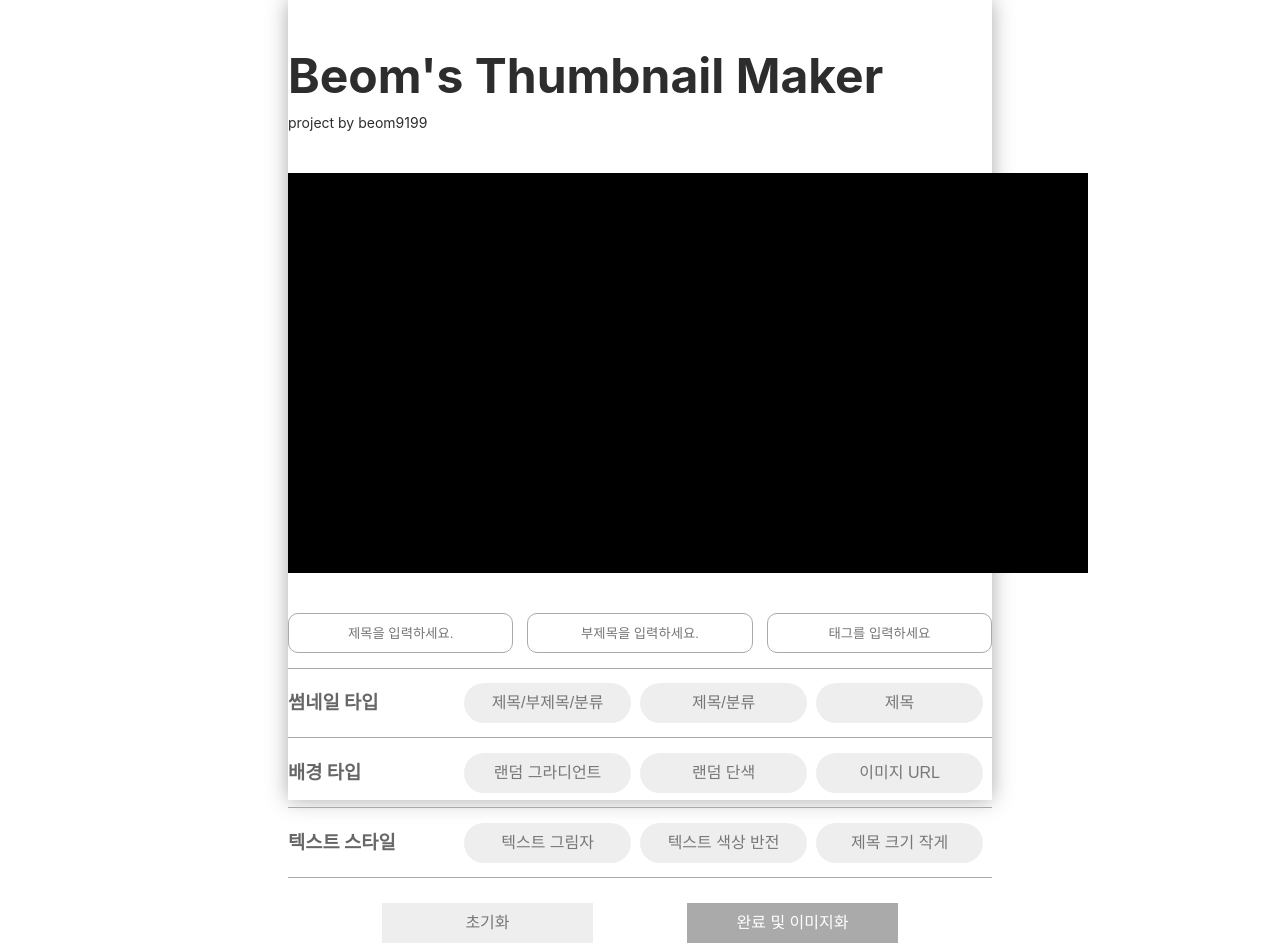
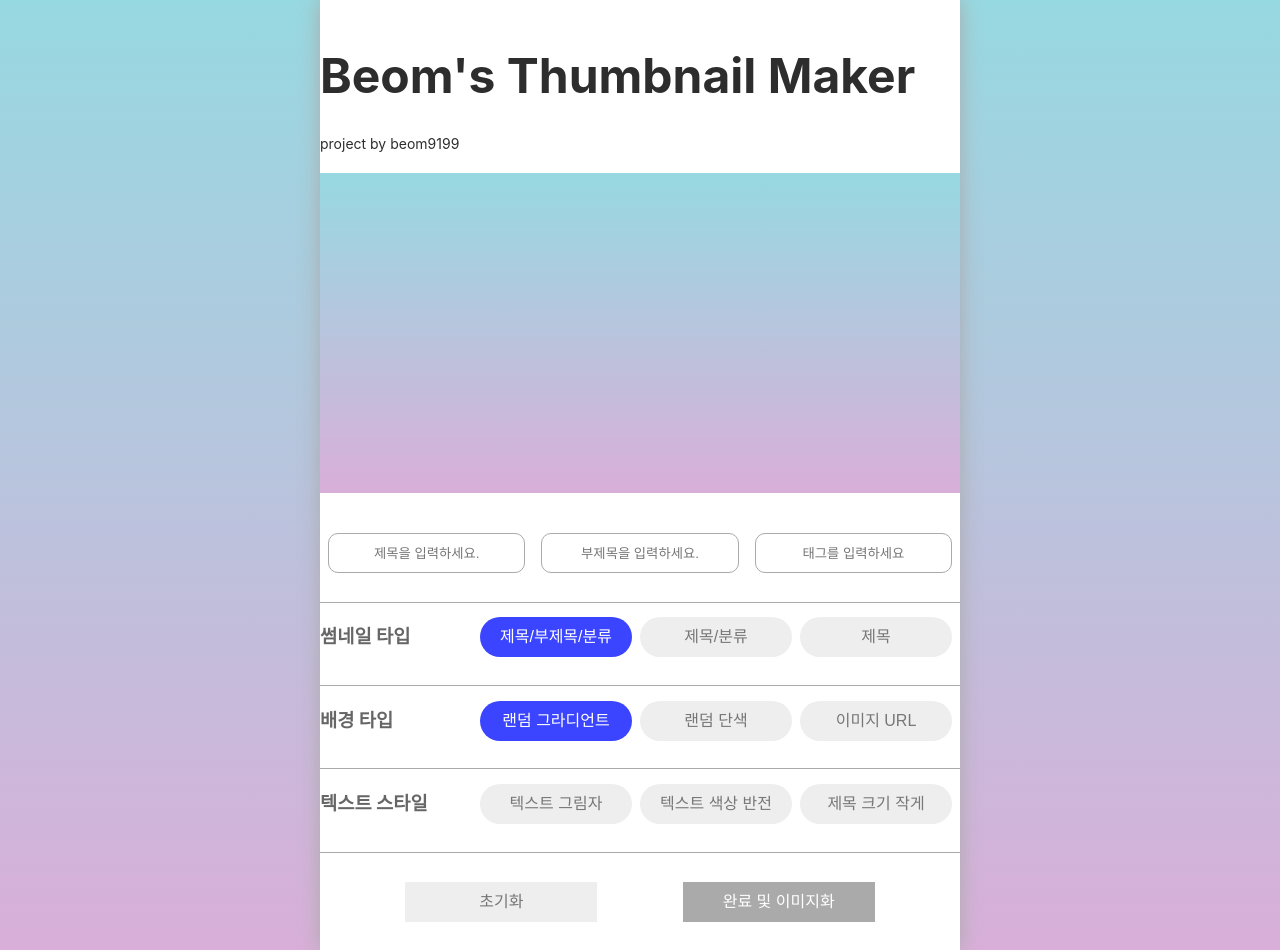
Before and after one commit to rlaqja9199/thumbnail-maker, a React (Create React App) app: page / in a window 1280 px wide. Built offline with nearby package versions, Linux system fonts and the light colour scheme.

Commit message:
버튼 및 배경 진행중

```diff
--- a/src/App.css
+++ b/src/App.css
@@ -4,6 +4,7 @@
   box-sizing: border-box;
   vertical-align: middle;
   outline: none;
+  height: 100%;
 }
 a { text-decoration: none; color: inherit; }
 li { list-style: none;}
@@ -13,20 +14,21 @@ body {
     line-height: 1.5;
     color: #2d2d2d;
   }
-
 .App {
   width: 100%;
+  height: 950px;
 }
 #makeBox{
   margin: 0 auto;
-  width: 55vw;
-  height: 100vh;
+  width: 50vw;
+  height: 100%;
   box-shadow: 0px 0px 20px #aaa;
+  background: #fff;
 }
 .inner{
   display: flex;
   flex-direction: column;
-  max-width: 800px;
+  max-width: 700px;
   margin: 0 auto;
 }
 #titleBox {
@@ -38,7 +40,7 @@ body {
 #textBox{
 width: 100%;
 display: flex;
-justify-content: space-between;
+justify-content: center;
 }
 #textBox input{
   width: 32%;
@@ -46,6 +48,7 @@ justify-content: space-between;
   border-radius: 10px;
   border: 1px solid #aaa;
   text-align: center;
+  margin: 0 8px;
 }
 ul{
   width: 100%;
@@ -99,7 +102,7 @@ button {
   display: flex;
   justify-content: space-evenly;
   width: 100%;
-  margin-top: 10px;
+  margin: 14px 0;
 }
 #btnDiv button{
   width: 30%;
@@ -123,7 +126,5 @@ button:hover{
 
 
 canvas{
-  width: 800px;
-  height: 400px;
   margin-bottom: 40px;
 }
--- a/src/App.js
+++ b/src/App.js
@@ -3,43 +3,152 @@ import './App.css';
 
 function App() {
   const canvasRef = useRef(null);
-  const [canvasTag, setCanvasTag] = useState([]);
-
+  const [bgColor, setBgColor] = useState();
+  const [bgType, setBgType] = useState(1);
+  const [thumbType, setThumbType] = useState("1");
+  const [title, setTitle] = useState("");
+  const [subTitle,setSubTitle] = useState("");
+  const [tag, setTag] = useState("");
+  const gradientList = [
+  "linear-gradient(45deg, #ff9a9e 0%, #fad0c4 99%, #fad0c4 100%)",
+  "linear-gradient(to top, #a18cd1 0%, #fbc2eb 100%)",
+  "linear-gradient(to top, #fad0c4 0%, #ffd1ff 100%)",
+  "linear-gradient(to top, #fbc2eb 0%, #a6c1ee 100%)",
+  "linear-gradient(to top, #fdcbf1 0%, #fdcbf1 1%, #e6dee9 100%)",
+  "linear-gradient(120deg, #a1c4fd 0%, #c2e9fb 100%)",
+  "linear-gradient(120deg, #fccb90 0%, #d57eeb 100%)",
+  "linear-gradient(120deg, #e0c3fc 0%, #8ec5fc 100%)",
+  "linear-gradient(to right, #4facfe 0%, #00f2fe 100%)",
+  "linear-gradient(to top, #a8edea 0%, #fed6e3 100%)",
+  "linear-gradient(to top, #d299c2 0%, #fef9d7 100%)",
+  "linear-gradient(to top, #fddb92 0%, #d1fdff 100%)",
+  "linear-gradient(to top, #9890e3 0%, #b1f4cf 100%)",
+  "linear-gradient(to top, #ebc0fd 0%, #d9ded8 100%)",
+  "linear-gradient(to right, #e4afcb 0%, #b8cbb8 0%, #b8cbb8 0%, #e2c58b 30%, #c2ce9c 64%, #7edbdc 100%)",
+  "linear-gradient(to right, #eea2a2 0%, #bbc1bf 19%, #57c6e1 42%, #b49fda 79%, #7ac5d8 100%)",
+  "linear-gradient(to top, #fff1eb 0%, #ace0f9 100%)",
+  "linear-gradient(to top, #feada6 0%, #f5efef 100%)",
+  "linear-gradient(to top, #c1dfc4 0%, #deecdd 100%)",
+  "linear-gradient(-20deg, #e9defa 0%, #fbfcdb 100%)",
+  "linear-gradient(to right, #74ebd5 0%, #9face6 100%)",
+  "linear-gradient(to top, #9795f0 0%, #fbc8d4 100%)",
+  "linear-gradient(to top, #3f51b1 0%, #5a55ae 13%, #7b5fac 25%, #8f6aae 38%, #a86aa4 50%, #cc6b8e 62%, #f18271 75%, #f3a469 87%, #f7c978 100%)",
+  "linear-gradient(to top, #d9afd9 0%, #97d9e1 100%)",
+  "linear-gradient(to right, #92fe9d 0%, #00c9ff 100%)",
+  "linear-gradient(to top, #dad4ec 0%, #dad4ec 1%, #f3e7e9 100%)"
+  ]
+  const colorList = [
+    "#47B5FF",
+    "#DFF6FF",
+    "#FFD384",
+    "#FFA1CF",
+    "#D0B8A8",
+    "#7D6E83",
+    "#C7F2A4",
+    "#AEBDCA",
+    "#7895B2",
+    "#FBF2CF",
+    "#367E18",
+    "#CC3636",
+    "#5CB8E4",
+    "#F2F2F2",
+    "#BFACE0",
+    "#EBC7E8",
+    "#FA9494",
+    "#42855B",
+    "#90B77D",
+    "#D2D79F",
+    "#F5C7A9",
+    "#FFB200",
+    "#224B0C",
+    "#820000",
+    "#3B9AE1",
+    "#FEC260",
+  ]
+  const typeThumbNail = (e)=>{
+    setThumbType(
+      e.target.value ==="1"? "1" : (e.target.value === "2"? "2" : "3")
+      )
+    console.log(thumbType);
+    console.log(e.target.value)
+  }
+  const randomGra = ()=>{
+    setBgType(1);
+    const ranNum = Math.random();
+    const graNo = Math.ceil(ranNum*25);
+    console.log(`그라디언트 넘버는 ${graNo}`)
+    setBgColor(gradientList[graNo])
+    console.log(bgType)
+  }
+  const randomColor = ()=>{
+    setBgType(2);
+    const ranNum = Math.random();
+    const colorNo = Math.ceil(ranNum*25);
+    console.log(`컬러 넘버는 ${colorNo}`)
+    setBgColor(colorList[colorNo])
+    console.log(bgType)
+  }
+  const urlImg = ()=>{
+    setBgType(3);
+  }
   useEffect(()=>{
     const canvas = canvasRef.current;
-    const context = canvas.getContext('2d');
+    const context = canvas.getContext('2d',{preserveDrawingBuffer: true});
+    const width = 800;
+    const height = 400;
+    const saveBtn = document.getElementById("saveBtn");
+    const onSaveClick = ()=>{
+      //배경이미지 나타내지않는 문제 발생
+      const url = canvas.toDataURL();
+      const a = document.createElement("a")
+      a.href = url;
+      a.download = "download.png"
+      a.click();
+      console.log(canvas.toDataURL());
+    }
+    saveBtn.addEventListener("click",onSaveClick);
+    // const gradient = context.createLinearGradient(0,0,400,200);
+    // gradient.addColorStop(0, '#ff9a9e');
+    // gradient.addColorStop(1, "#fad0c4");
+    // context.fillStyle = gradient;
+    // context.fillRect(0,0,width,height)
 
+    // context.font = "60px gothic";
+    // context.textAlign = "center"
+    // context.textBaseline = "middle"
+    // context.fillText(`야메때`,400,150)
+    randomGra()
   },[])
 
   return (
-    <div className="App">
+    <div className="App" style={bgType===1? {backgroundImage:bgColor}: {backgroundColor:bgColor}}>
       <div id='makeBox'>
         <div className='inner'>
           <div id='titleBox'>
             <h1 id='title'>Beom's Thumbnail Maker</h1>
             <p>project by beom9199</p>
           </div>
-          <canvas style={{background:"black"}} id='canvasBox' ref={canvasRef}></canvas>
+          <canvas width="800" height="400" style={bgType===1? {backgroundImage:bgColor}: {backgroundColor:bgColor}} id='canvasBox' ref={canvasRef}></canvas>
           <div id='textBox'>
-            <input placeholder='제목을 입력하세요.' />
-            <input placeholder='부제목을 입력하세요.' />
-            <input placeholder='태그를 입력하세요' />
+            <input type="text" placeholder='제목을 입력하세요.' />
+            <input type="text" style={{display:thumbType==="1"? "block" : "none" }} placeholder='부제목을 입력하세요.' />
+            <input type="text" style={{display:thumbType==="3"? "none" : "block"}} placeholder='태그를 입력하세요' />
           </div>
           <ul id='thumbnailType'>
             <li>
               <h3 className='ulTitle'>썸네일 타입</h3>
             </li>
-            <li><button>제목/부제목/분류</button></li>
-            <li><button>제목/분류</button></li>
-            <li><button>제목</button></li>
+            <li><button value="1" style={{background:thumbType==="1"? "#3b45ff" : "", color:thumbType==="1"? "#fff" : ""}} onClick={typeThumbNail}>제목/부제목/분류</button></li>
+            <li><button value="2" style={{background:thumbType==="2"? "#3b45ff" : "", color:thumbType==="2"? "#fff" : ""}} onClick={typeThumbNail}>제목/분류</button></li>
+            <li><button value="3" style={{background:thumbType==="3"? "#3b45ff" : "", color:thumbType==="3"? "#fff" : ""}} onClick={typeThumbNail}>제목</button></li>
           </ul>
           <ul id='bgType'>
             <li>
               <h3 className='ulTitle'>배경 타입</h3>
             </li>
-            <li><button>랜덤 그라디언트</button></li>
-            <li><button>랜덤 단색</button></li>
-            <li><button>이미지 URL</button></li>
+            <li><button onClick={randomGra} style={{background:bgType===1? "#3b45ff" : "", color:bgType===1? "#fff" : ""}}>랜덤 그라디언트</button></li>
+            <li><button onClick={randomColor} style={{background:bgType===2? "#3b45ff" : "",  color:bgType===2? "#fff" : ""}}>랜덤 단색</button></li>
+            <li><button onClick={urlImg} style={{background:bgType===3? "#3b45ff" : "", color:bgType===3? "#fff" : ""}}>이미지 URL</button></li>
           </ul>
           <ul id='textType'>
             <li>
@@ -50,8 +159,8 @@ function App() {
             <li><button>제목 크기 작게</button></li>
           </ul>
           <div id='btnDiv'>
-            <button>초기화</button>
-            <button>완료 및 이미지화</button>
+            <button type='reset'>초기화</button>
+            <button id='saveBtn'>완료 및 이미지화</button>
           </div>
         </div>
       </div>
--- a/src/index.js
+++ b/src/index.js
@@ -6,9 +6,9 @@ import reportWebVitals from './reportWebVitals';
 
 const root = ReactDOM.createRoot(document.getElementById('root'));
 root.render(
-  <React.StrictMode>
+  // <React.StrictMode>
     <App />
-  </React.StrictMode>
+  // </React.StrictMode>
 );
 
 // If you want to start measuring performance in your app, pass a function
```
